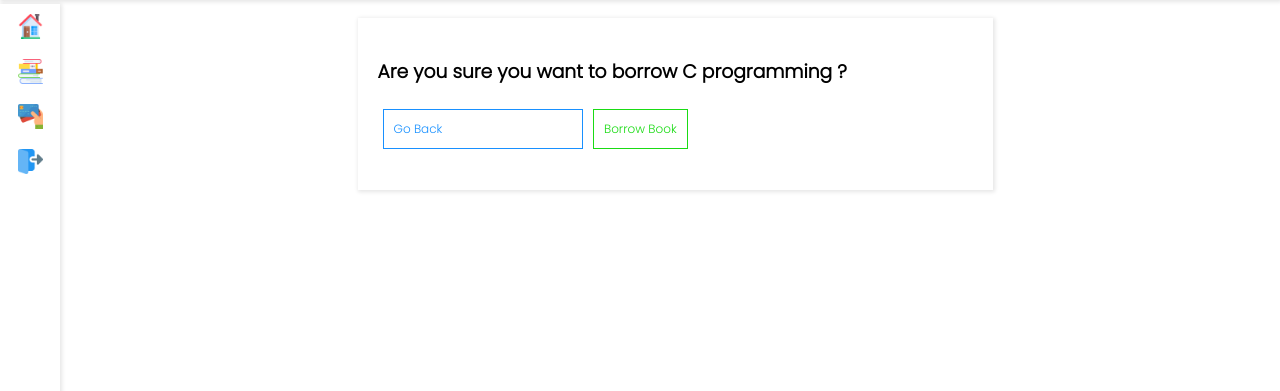
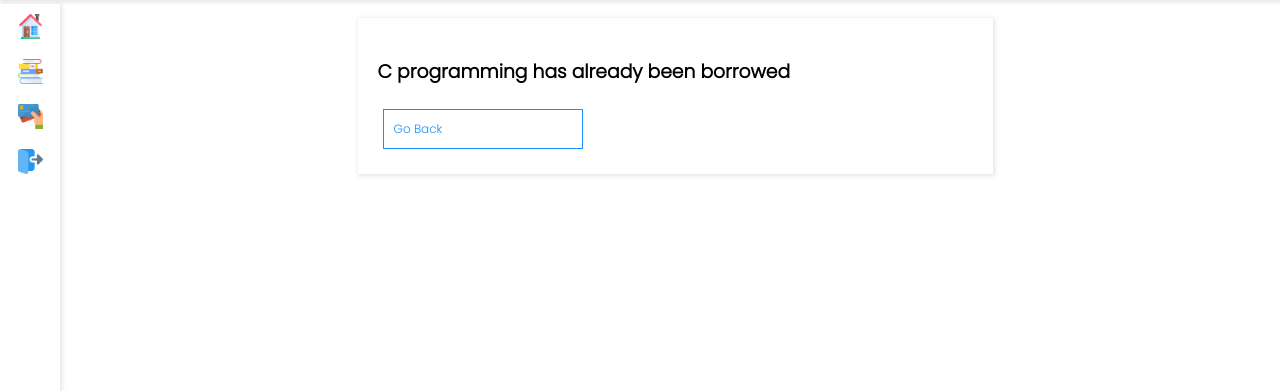
Before and after one commit to devenEden/django-library-app, a Django app: page /books/borrow-book/3/ in a window 1280 px wide. Shown: the part 104-495 px from the top of the page. Run offline with Django 4.2, Linux system fonts and the light colour scheme; a user stored in the database is signed in; data comes from the database, SQL or seed files in the repository; some libraries are stand-ins or nearby versions.

Commit message:
added ui for book has already been borrowed

```diff
--- a/templates/books/borrow_book.html
+++ b/templates/books/borrow_book.html
@@ -3,6 +3,7 @@
 {% block content %}
 
 <div class="center">
+    {% if borrowed_book == True %}
     <div class="books-form borrow-form-container">
         <h3>Are you sure you want to borrow {{ book.title }} ? </h3>
         <form method="POST" action="{% url 'create_order' %}">
@@ -14,6 +15,14 @@
             </div>
         </form>
     </div>
+    {% else %}
+    <div class="books-form borrow-form-container">
+        <h3>{{ book }} has already been borrowed</h3>
+        <div class="borrow-button-container">
+            <a href="{{ request.META.HTTP_REFERER }}" class="edit-button">Go Back</a>
+        </div>
+    </div>
+    {% endif %}
 </div>
 
 {% endblock %}
```
